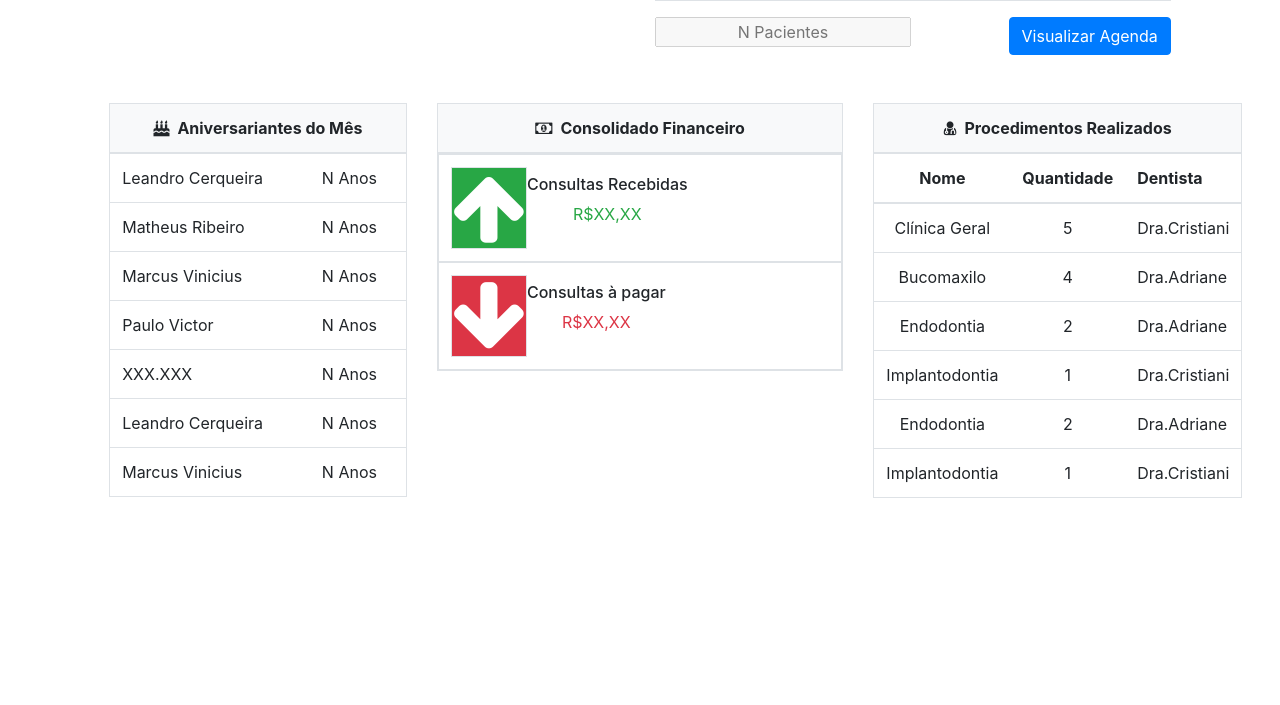
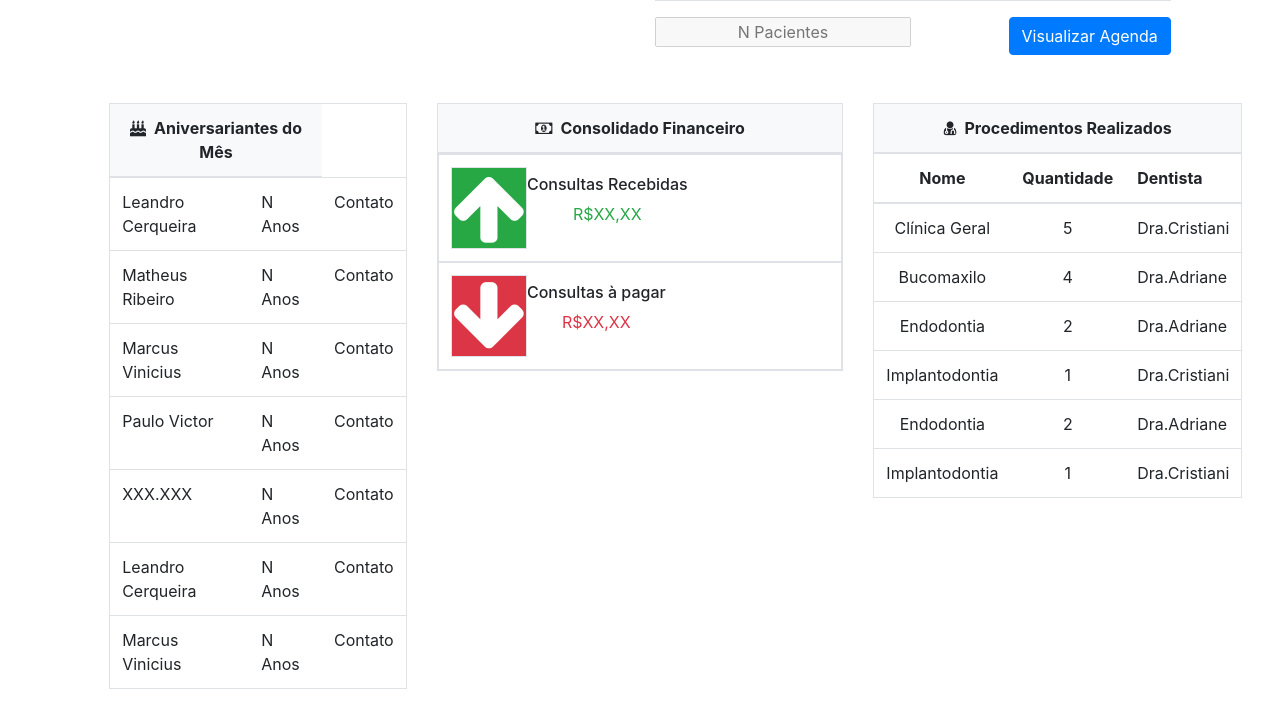
Before and after one commit to LordKariowa/projetoodonto, a PHP site: page /home.php in a window 1280 px wide. Shown: the part 928-1633 px from the top of the page. Before the commit the page ends 1426 px from the top, so only its background shows below. Run offline with PHP 8.4, Linux system fonts and the light colour scheme.

Commit message:
Add files via upload

```diff
--- a/home.php
+++ b/home.php
@@ -200,30 +200,37 @@
 				    	<tr>
 				      		<td>Leandro Cerqueira</td>
 				      		<td>N Anos</td>
+				      		<td>Contato</td>
 				    	</tr>
 				    	<tr>
 				      		<td>Matheus Ribeiro</td>
 				    		<td>N Anos</td>
+				    		<td>Contato</td>
 				    	</tr>
 				    	<tr>
 				      		<td>Marcus Vinicius</td>
 				    		<td>N Anos</td>
+				    		<td>Contato</td>
 				    	</tr>
 				    	<tr>
 				      		<td>Paulo Victor</td>
 				    		<td>N Anos</td>
+				    		<td>Contato</td>
 				    	</tr>
 				    	<tr>
 				      		<td>XXX.XXX</td>
 				    		<td>N Anos</td>
+				    		<td>Contato</td>
 				    	</tr>
 				    	<tr>
 				      		<td>Leandro Cerqueira</td>
 				      		<td>N Anos</td>
+				      		<td>Contato</td>
 				    	</tr>
 				    	<tr>
 				      		<td>Marcus Vinicius</td>
 				    		<td>N Anos</td>
+				    		<td>Contato</td>
 				    	</tr>
 				 	</tbody>
 				</table>
```
